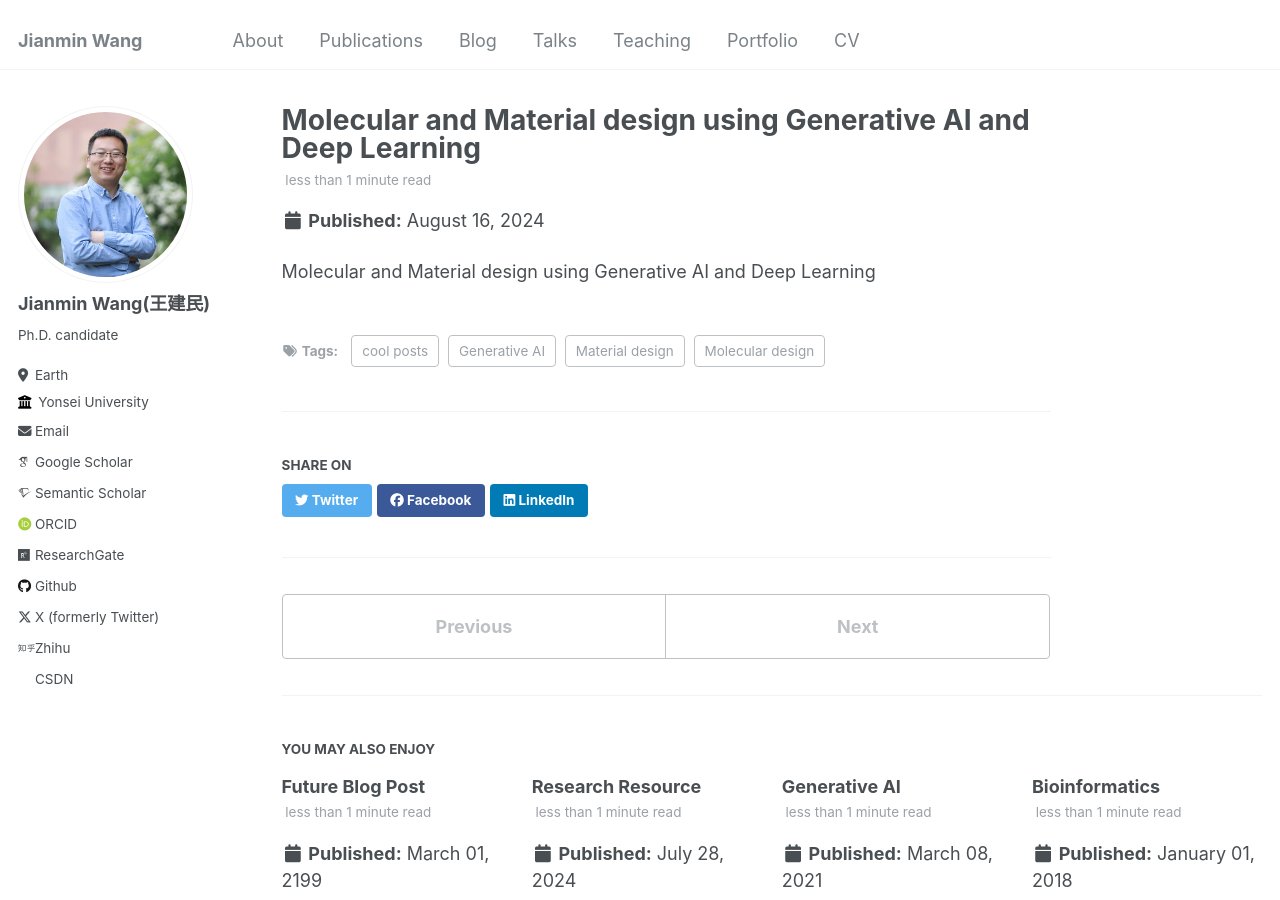
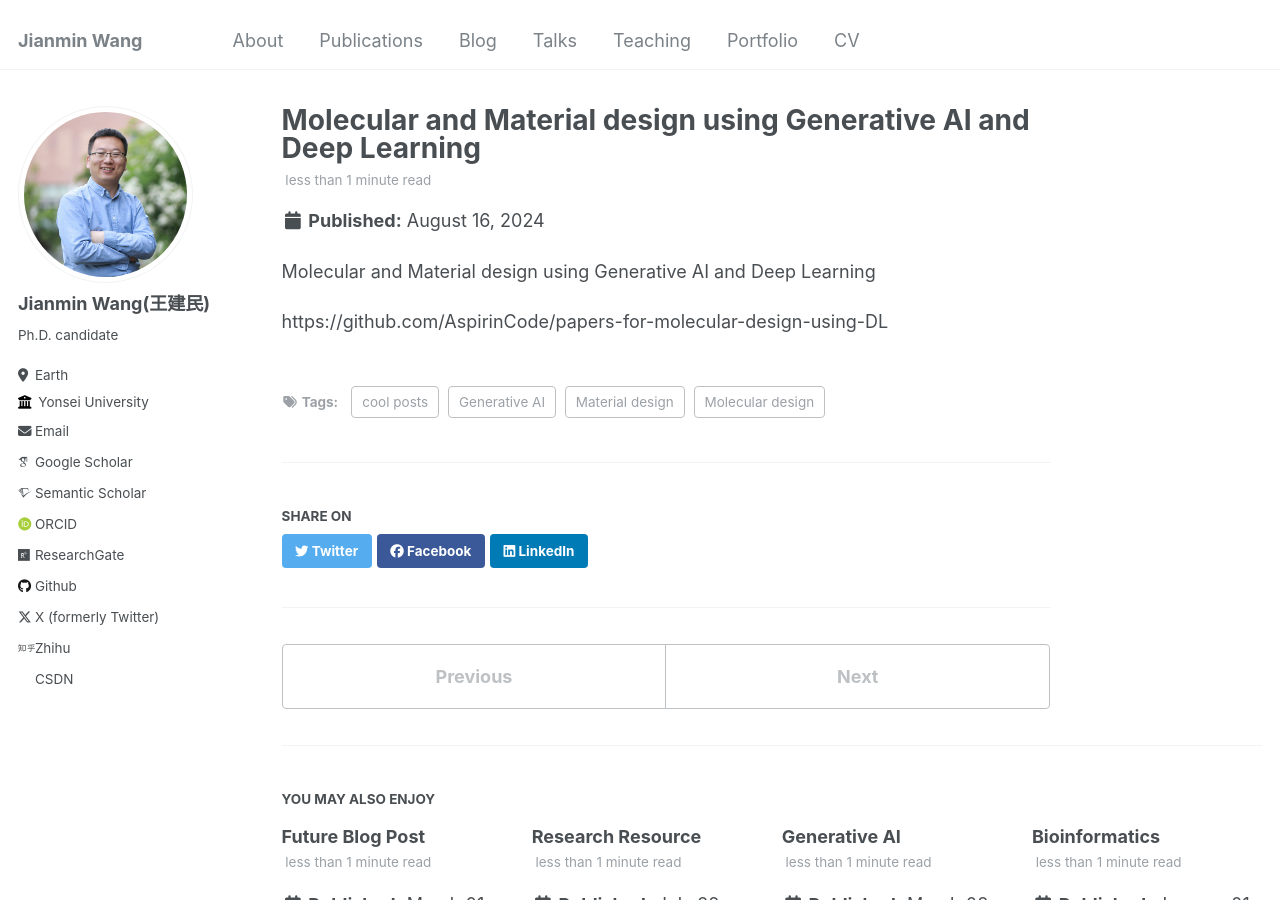
Before and after one commit to Jianmin2drugai/Jianmin2drugai.github.io, a Jekyll site: the page built from _posts/2024-08-16-generativeai-mol-note-post.md, in a window 1280 px wide and 900 px high. Built offline with Jekyll 4.4.1, drawn with Linux system fonts in a browser that asks for light colours; some web fonts are replaced; some of the changed lines change nothing that is shown.

Commit message:
Update 2024-08-16-generativeai-mol-note-post.md

```diff
--- a/_posts/2024-08-16-generativeai-mol-note-post.md
+++ b/_posts/2024-08-16-generativeai-mol-note-post.md
@@ -1,7 +1,7 @@
 ---
 title: 'Molecular and Material design using Generative AI and Deep Learning'
 date: 2024-08-16
-permalink: /posts/2024/08/blog-post-1/
+permalink: /posts/2024/08/blog-post-2/
 tags:
   - cool posts
   - Generative AI
@@ -10,3 +10,6 @@ tags:
 ---
 
 Molecular and Material design using Generative AI and Deep Learning
+
+
+https://github.com/AspirinCode/papers-for-molecular-design-using-DL
```
